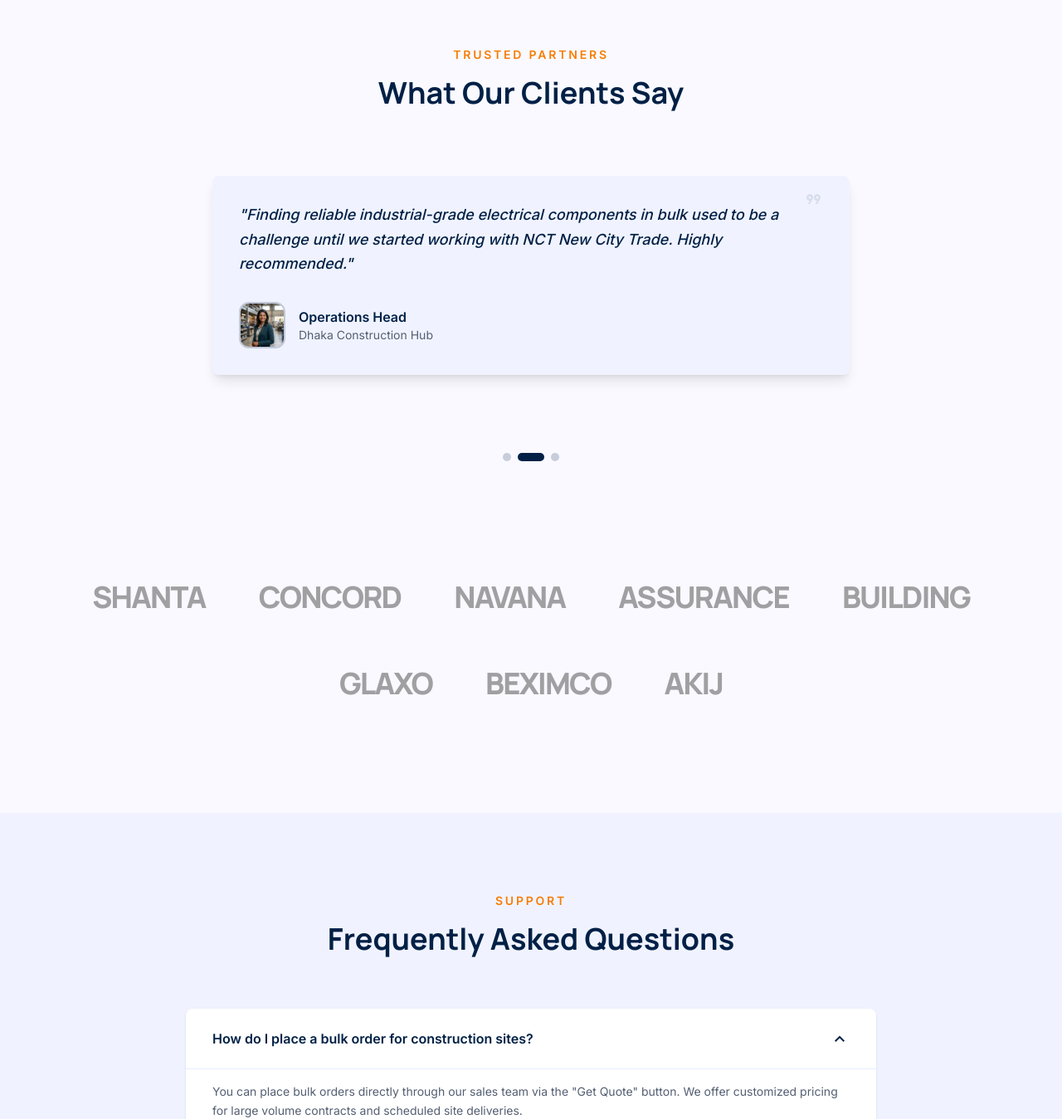
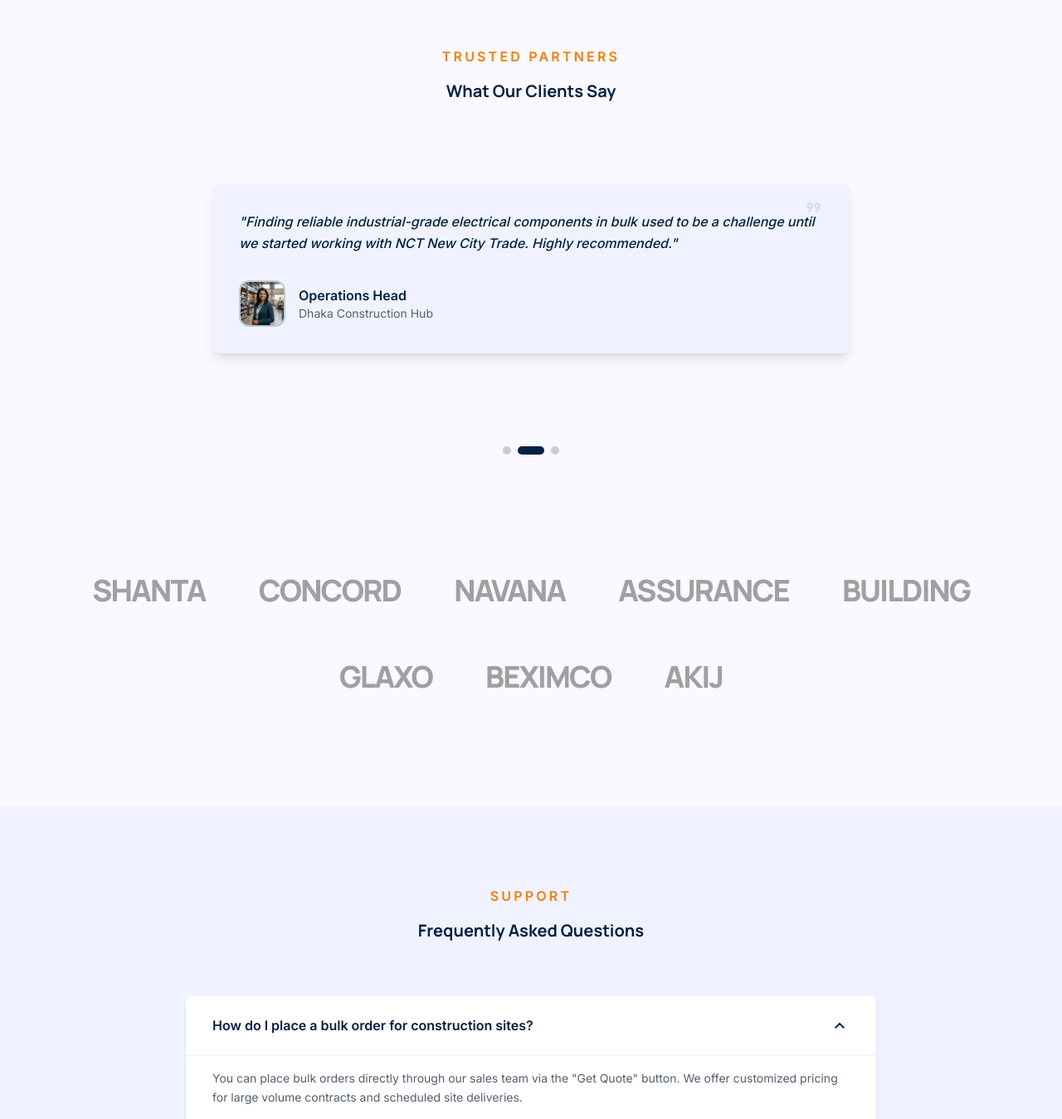
Before and after one commit to shihabb556/new-city-trade, a React (Vite) app: page / in a window 1280 px wide. Shown: the part 4262-5611 px from the top of the page at 83% size. Built offline with nearby package versions, Linux system fonts and the light colour scheme.

Commit message:
feat: add FAQ and Testimonials components to the landing page

```diff
--- a/src/components/FAQ.tsx
+++ b/src/components/FAQ.tsx
@@ -30,10 +30,10 @@ const FAQ = () => {
     <section className="py-24 bg-surface-container-low">
       <div className="max-w-4xl mx-auto px-8">
         <div className="text-center mb-16">
-          <h2 className="text-sm font-bold uppercase tracking-[0.2em] text-on-tertiary-container mb-4 font-label">
+          <h2 className="text-xs sm:text-sm md:text-base font-bold uppercase tracking-[0.2em] text-on-tertiary-container mb-4 font-label">
             Support
           </h2>
-          <h3 className="text-2xl sm:text-3xl md:text-4xl font-headline font-bold text-primary">Frequently Asked Questions</h3>
+          <h3 className="text-md sm:text-lg md:text-xl font-headline font-bold text-primary">Frequently Asked Questions</h3>
         </div>
         <div className="space-y-4">
           {faqData.map((faq, index) => (
--- a/src/components/Testimonials.tsx
+++ b/src/components/Testimonials.tsx
@@ -37,10 +37,10 @@ const Testimonials = () => {
     <section className="py-24 bg-surface overflow-hidden">
       <div className="max-w-7xl mx-auto px-8">
         <div className="text-center">
-          <h2 className="text-sm font-bold uppercase tracking-[0.2em] text-on-tertiary-container mb-4 font-label">
+          <h2 className="text-xs sm:text-sm md:text-base font-bold uppercase tracking-[0.2em] text-on-tertiary-container mb-4 font-label">
             Trusted Partners
           </h2>
-          <h3 className="text-2xl sm:text-3xl md:text-4xl font-headline font-bold text-primary">What Our Clients Say</h3>
+          <h3 className="text-md sm:text-lg md:text-xl font-headline font-bold text-primary">What Our Clients Say</h3>
         </div>
 
         <div className="relative h-[400px] mb-20 flex items-center justify-center">
@@ -59,7 +59,7 @@ const Testimonials = () => {
                 >
                   format_quote
                 </span>
-                <p className="text-base sm:text-lg text-primary font-medium leading-relaxed mb-8 italic">
+                <p className="text-xs sm:text-sm md:text-base text-primary font-medium leading-relaxed mb-8 italic">
                   "{testimonial.quote}"
                 </p>
                 <div className="flex items-center gap-4">
```
